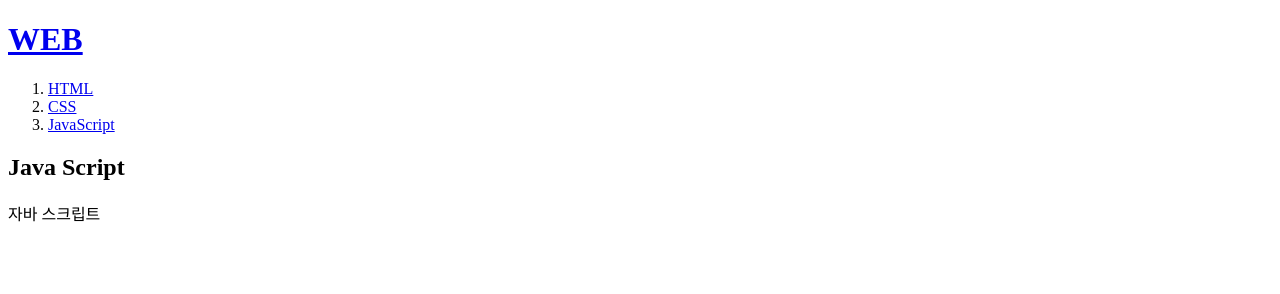
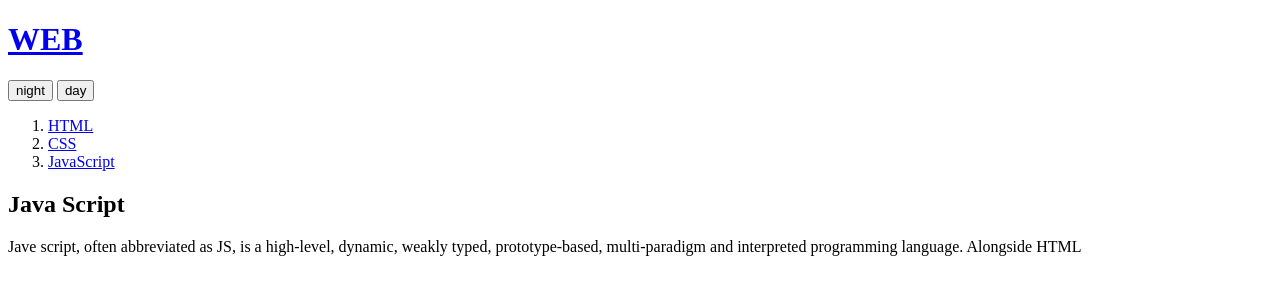
Before and after one commit to purinsol1208/my-first-web-site, a plain HTML site: page 3.html in a window 1280 px wide. Drawn offline with Linux system fonts and the light colour scheme.

Commit message:
java script query selector

```diff
--- a/3.html
+++ b/3.html
@@ -3,11 +3,18 @@
 <head>
 <title>WEB1 - Java Script</title>
 <meta charset="utf-8">
+<link rel="stylesheet" href="style.css">
 </head>
 
 <!--ul, ol(number)-->
 <body>
-    <h1><a href = "index.html">WEB</href></h1>
+    <h1><a href = "index.html">WEB</a></h1>
+    <input type="button" value="night" onclick="
+    document.querySelector('body').style.backgroundColor = 'black';
+    document.querySelector('body').style.color = 'white';">
+    <input type="button" value="day" onclick="
+    document.querySelector('body').style.backgroundColor = 'white';
+    document.querySelector('body').style.color = 'black';">
 <ol>
     <li><a href="1.html">HTML</a></li>
     <li><a href="2.html">CSS</a></li>
@@ -15,7 +22,10 @@
 </ol>
 
 <h2>Java Script</h2>
-<p>자바 스크립트</p>
+<p>Jave script, often abbreviated as JS, is a high-level, dynamic, weakly typed,
+    prototype-based, multi-paradigm and interpreted programming language. Alongside
+    HTML
+</p>
 
 <!-- h1~h6 헤드를 나타내는 태그 숫자가 커질수록 글씨 크기는 작아짐-->
 
```
